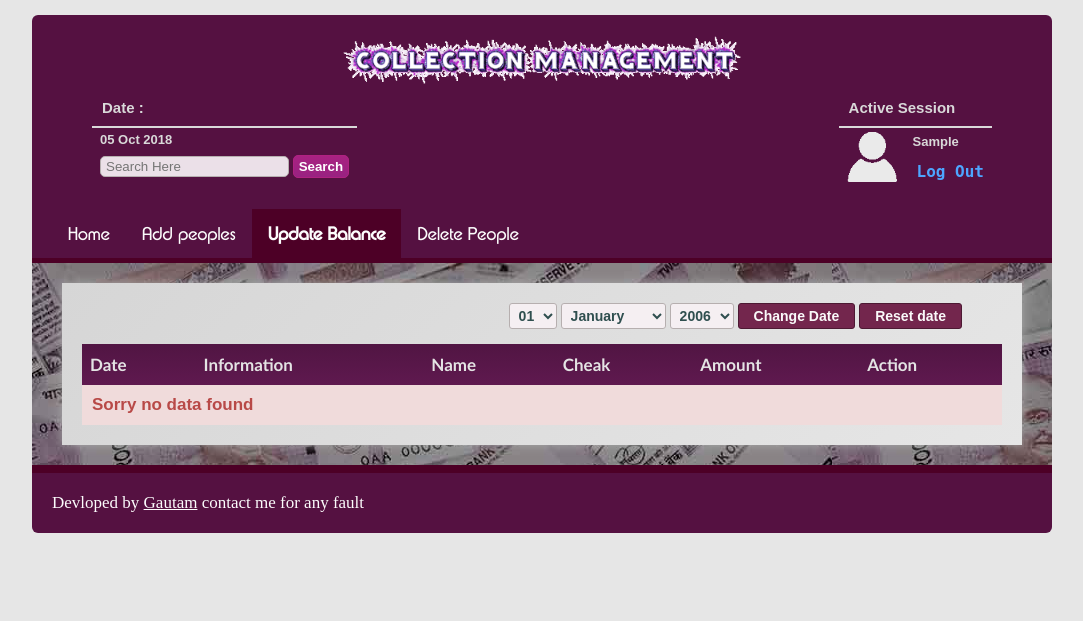
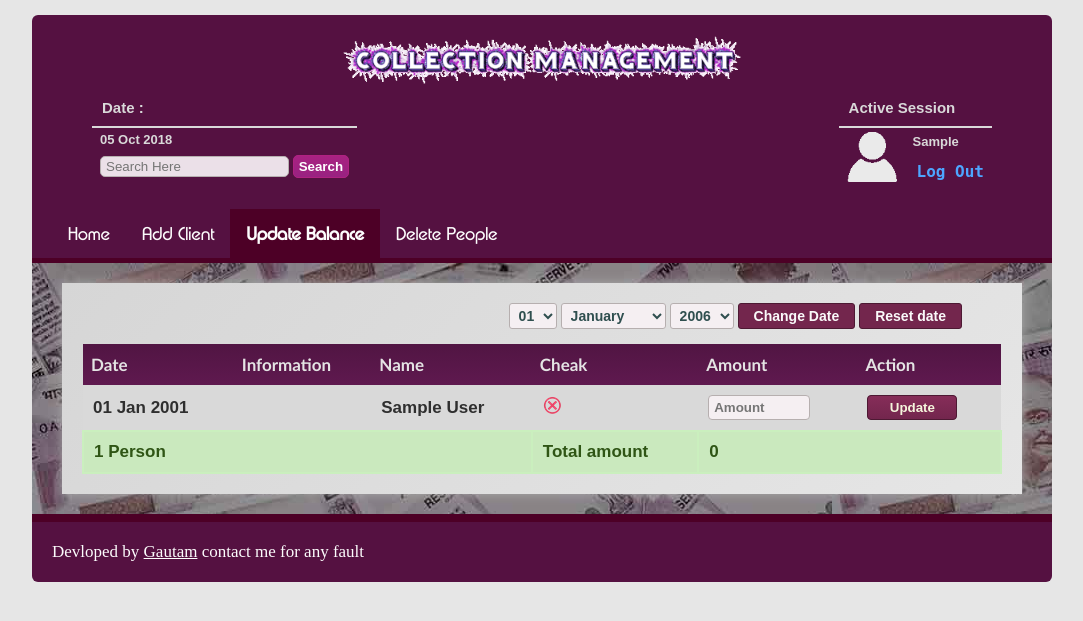
Before and after one commit to gautam0x/money-collection-record, a PHP site: page /update_balance.php in a window 1280 px wide. Shown: the top 621 px of the page, without its empty margins (98-1181 px from the left). Run offline with PHP 8.4, Linux system fonts and the light colour scheme; the visitor is signed in with stand-in values (Sample User, id 1); data that the repository does not hold is empty.

Commit message:
modify all table name in php file

```diff
--- a/add_client.php
+++ b/add_client.php
@@ -90,7 +90,7 @@ if($_SERVER['REQUEST_METHOD'] == 'GET' && isset($_GET['forum_condition'] ))
 	if($flag ==1)
 	{
 		// Add New Row into Master table
-		$sql= "INSERT INTO peoples (name ,information ,join_date ,last_update ,total_balance,account_type,loan_amount) VALUES('$name','$information','$date','$date',$collected_amount,'$account_type',$loan_amount)";
+		$sql= "INSERT INTO client_details (name ,information ,join_date ,last_update ,total_balance,account_type,loan_amount) VALUES('$name','$information','$date','$date',$collected_amount,'$account_type',$loan_amount)";
 		if($conn->query($sql))
 		{
 			//If new person added than create indivisual table for that person
--- a/client_profile.php
+++ b/client_profile.php
@@ -41,7 +41,7 @@
 
         if($flag == 1)
         {
-            $sql 	= "SELECT * FROM peoples WHERE id = $id";
+            $sql 	= "SELECT * FROM client_details WHERE id = $id";
             $result = $conn->query($sql);
             $row	= $result->fetch_assoc();
 
--- a/delete_client.php
+++ b/delete_client.php
@@ -65,7 +65,7 @@
 
 				<?php
 				// Fetch MySQL row data from master table
-				$sql = 'SELECT * FROM peoples ORDER BY name';
+				$sql = 'SELECT * FROM client_details ORDER BY name';
 				$result = $conn->query($sql);
 
 				if($result->num_rows > 0)
--- a/delete_client_confirm.php
+++ b/delete_client_confirm.php
@@ -68,7 +68,7 @@ if($_SERVER['REQUEST_METHOD'] == "POST" && isset($_POST['confirm']) )
 	{
 		$table_name  = find_indivisual_table_name($name , $id);
 
-		$sql_1 = "DELETE FROM peoples WHERE id = $id "; //delete master record
+		$sql_1 = "DELETE FROM client_details WHERE id = $id "; //delete master record
 		$sql_2 = "DROP TABLE $table_name ";             //delete indivisual table
 
 		if($conn->query($sql_1) && $conn->query($sql_2))
--- a/edit_client_info.php
+++ b/edit_client_info.php
@@ -46,7 +46,7 @@ $alert_msg = "";
 if($_SERVER['REQUEST_METHOD'] == 'GET' && isset($_GET['id']))
 {
     $id     = htmlspecialchars($_GET['id']);
-    $sql    = "SELECT name,information FROM peoples WHERE id=$id";
+    $sql    = "SELECT name,information FROM client_details WHERE id=$id";
     $result = $conn->query($sql);
 
     if($result->num_rows > 0)
@@ -72,7 +72,7 @@ if($_SERVER['REQUEST_METHOD'] == 'POST' && isset($_POST['form_condition']))
 	$new_table_name	= find_indivisual_table_name($new_client_name , $id);
 
 	// Update Master Table Record
-	$sql = "UPDATE peoples SET name = '$new_client_name' , information = '$information' WHERE id = $id ";
+	$sql = "UPDATE client_details SET name = '$new_client_name' , information = '$information' WHERE id = $id ";
 	if($conn->query($sql))
 	{
 		// if new- name is same as older-name we dont need to change indivisual table name
--- a/index.php
+++ b/index.php
@@ -70,7 +70,7 @@
 
                 <?php
                 // Fetch data from master Table Record
-                $sql = "SELECT * FROM peoples WHERE account_type = 'collection' ORDER BY last_update desc";
+                $sql = "SELECT * FROM client_details WHERE account_type = 'collection' ORDER BY last_update desc";
                 $result = $conn->query($sql);
 
                 if($result->num_rows > 0)
--- a/index_date_wise.php
+++ b/index_date_wise.php
@@ -183,7 +183,7 @@ $date = $date_year."-".$date_month."-".$date_day;
 
             <?php
             // Fetch MySQL row data from table
-            $sql = 'SELECT id,name,information,last_update,account_type FROM peoples ORDER BY last_update desc';
+            $sql = 'SELECT id,name,information,last_update,account_type FROM client_details ORDER BY last_update desc';
             $result = $conn->query($sql);
 
             if($result->num_rows > 0)
--- a/index_loan.php
+++ b/index_loan.php
@@ -73,7 +73,7 @@
 
                 <?php
                 // Fetch data from master Table Record
-                $sql = "SELECT * FROM peoples WHERE account_type = 'loan' ORDER BY last_update desc";
+                $sql = "SELECT * FROM client_details WHERE account_type = 'loan' ORDER BY last_update desc";
                 $result = $conn->query($sql);
 
                 if($result->num_rows > 0)
--- a/search_client.php
+++ b/search_client.php
@@ -84,7 +84,7 @@ if($_SERVER['REQUEST_METHOD'] == 'GET' && isset($_GET['search_data']) )
 
                 <?php
                 // Get data from master Table Record
-                $sql = "SELECT * FROM peoples WHERE name LIKE '%$search_data%' ORDER BY last_update desc";
+                $sql = "SELECT * FROM client_details WHERE name LIKE '%$search_data%' ORDER BY last_update desc";
                 $result = $conn->query($sql);
 
                 if($result->num_rows > 0)
--- a/update_balance.php
+++ b/update_balance.php
@@ -92,7 +92,7 @@ if($_SERVER['REQUEST_METHOD'] == "POST" && isset($_POST['id']) && isset($_POST['
 			$total_balance	= $result->fetch_array()[0];
 
 			// insert total SUM of amount to the master record
-			if($conn->query("UPDATE peoples SET total_balance = $total_balance , last_update = '$date' WHERE id = $id"))
+			if($conn->query("UPDATE client_details SET total_balance = $total_balance , last_update = '$date' WHERE id = $id"))
 			{
 				$alert_msg = "<div class='sucess-msg-alert'>Your Amount Has Been Updated </div>";
 			}
@@ -121,7 +121,7 @@ if($_SERVER['REQUEST_METHOD'] == "POST" && isset($_POST['id']) && isset($_POST['
 <div class="navbar">
 <ul>
     <li><a href="index.php">							Home</a></li>
-    <li><a href="add_client.php">						Add peoples</a></li>
+    <li><a href="add_client.php">						Add Client</a></li>
     <li><a class="active" href="update_balance.php">	Update Balance </a></li>
     <li><a href="delete_client.php">					Delete People</a></li>
 </ul>
@@ -241,7 +241,7 @@ if($_SERVER['REQUEST_METHOD'] == "POST" && isset($_POST['id']) && isset($_POST['
 
 			<?php
 			// Fetch MySQL row data from Master table
-			$sql = "SELECT id,name,information,last_update,account_type FROM peoples ORDER BY last_update desc";
+			$sql = "SELECT id,name,information,last_update,account_type FROM client_details ORDER BY last_update desc";
 			$result = $conn->query($sql);
 			$total_collection = 0;
 
```
